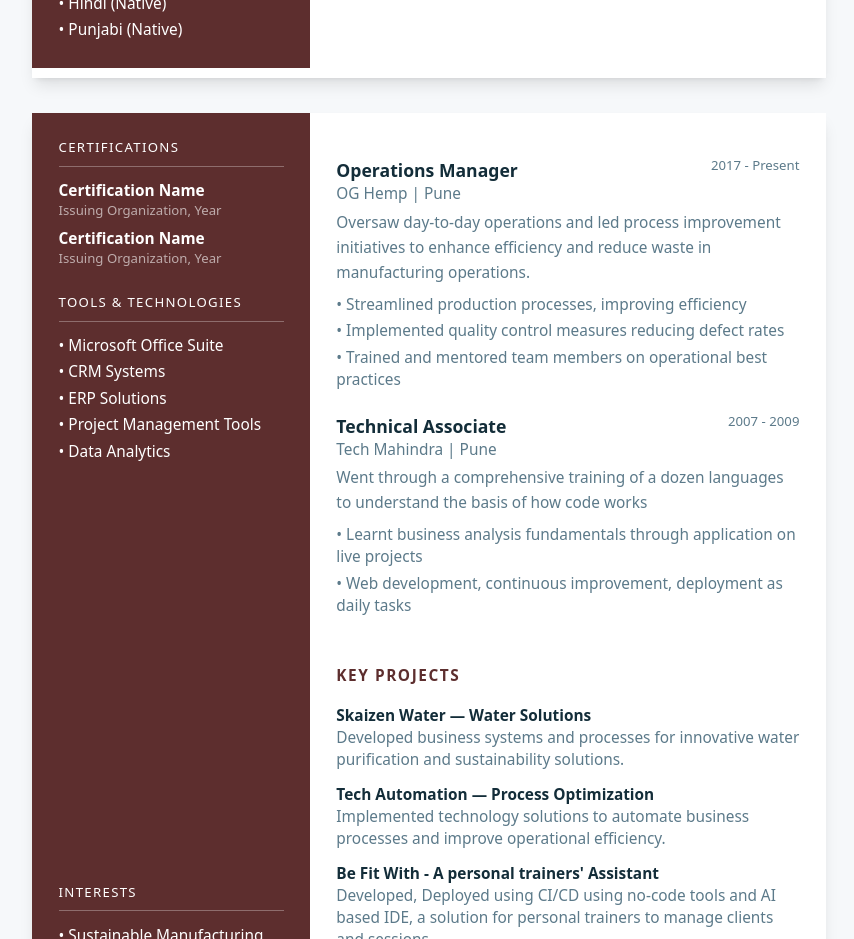
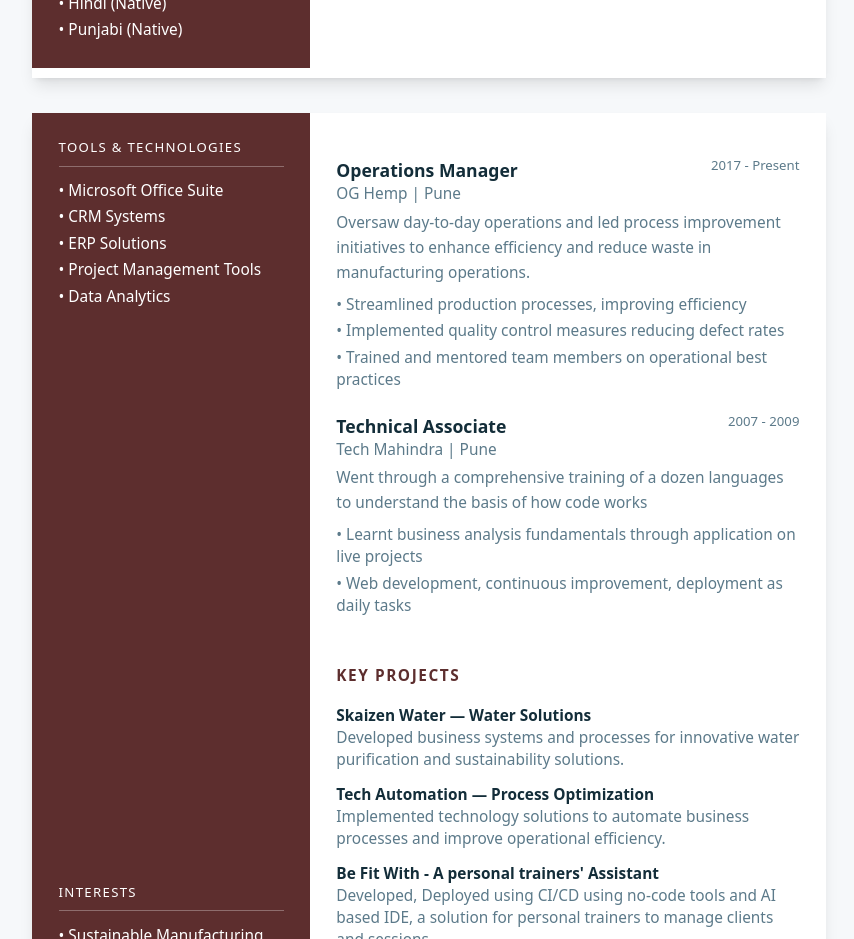
Before and after one commit to ssr85/ssr85, a React (Vite) app: page /resume in a window 1280 px wide. Shown: the part 1160-2099 px from the top of the page, without its empty margins (211-1065 px from the left). Built offline with nearby package versions, Linux system fonts and the light colour scheme; the HTML template or start-up script is replaced by a standard one.

Commit message:
Preceding changes

```diff
--- a/src/pages/Resume.tsx
+++ b/src/pages/Resume.tsx
@@ -228,22 +228,6 @@ PROFESSIONAL EXPERIENCE</h2>
           <div className="flex">
             {/* Left Sidebar - Continued */}
             <div className="w-[35%] bg-[#5D2E2E] text-white p-6 print:p-5 flex flex-col">
-              {/* Certifications Section */}
-              <div className="mb-6">
-                <h3 className="text-xs uppercase tracking-widest mb-3 border-b border-white/30 pb-2">
-
-CERTIFICATIONS</h3>
-                <ul className="space-y-2 text-sm">
-                  <li>
-                    <p className="font-semibold">Certification Name</p>
-                    <p className="opacity-60 text-xs">Issuing Organization, Year</p>
-                  </li>
-                  <li>
-                    <p className="font-semibold">Certification Name</p>
-                    <p className="opacity-60 text-xs">Issuing Organization, Year</p>
-                  </li>
-                </ul>
-              </div>
 
               {/* Tools & Technologies */}
               <div className="mb-6">
```
